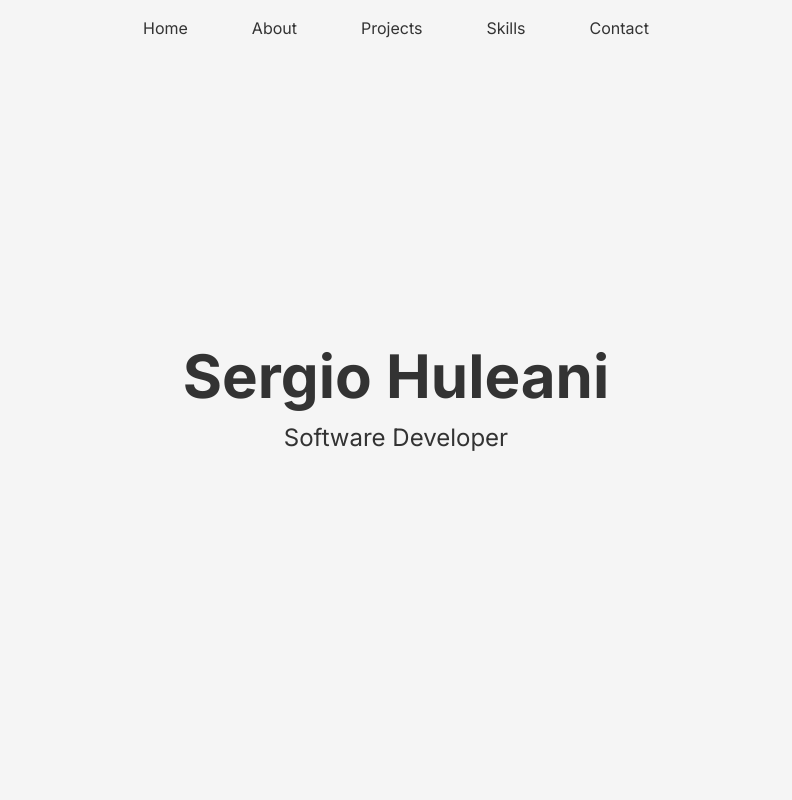
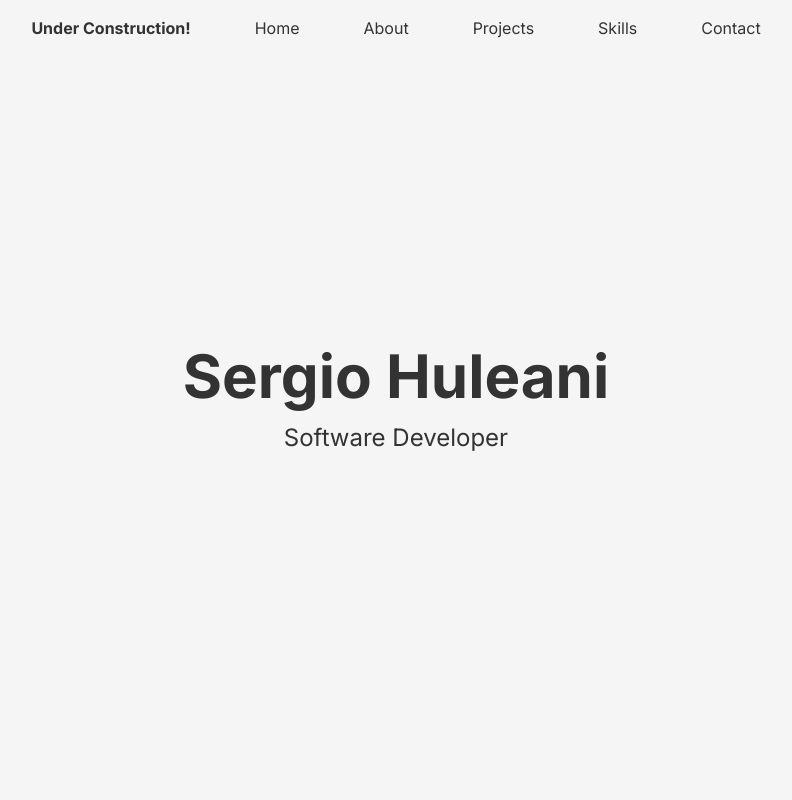
Before and after one commit to skudz96/portfolio-website, a Next.js app: page / in a window 1280 px wide. Shown: the top 800 px of the page, without its empty margins (244-1036 px from the left). Built offline with nearby package versions, Linux system fonts and the light colour scheme.

Commit message:
added temporary under construction in header

```diff
--- a/src/app/Components/Header.tsx
+++ b/src/app/Components/Header.tsx
@@ -5,6 +5,9 @@ export default function Header() {
     <header className="fixed w-full z-50 bg-background">
       <nav className="container mx-auto px-6 py-4">
         <ul className="flex flex-row justify-center items-center space-x-16">
+          <li>
+            <h2 className="font-bold">Under Construction!</h2>
+          </li>
           <li>
             <Link href="#home">Home</Link>
           </li>
```
